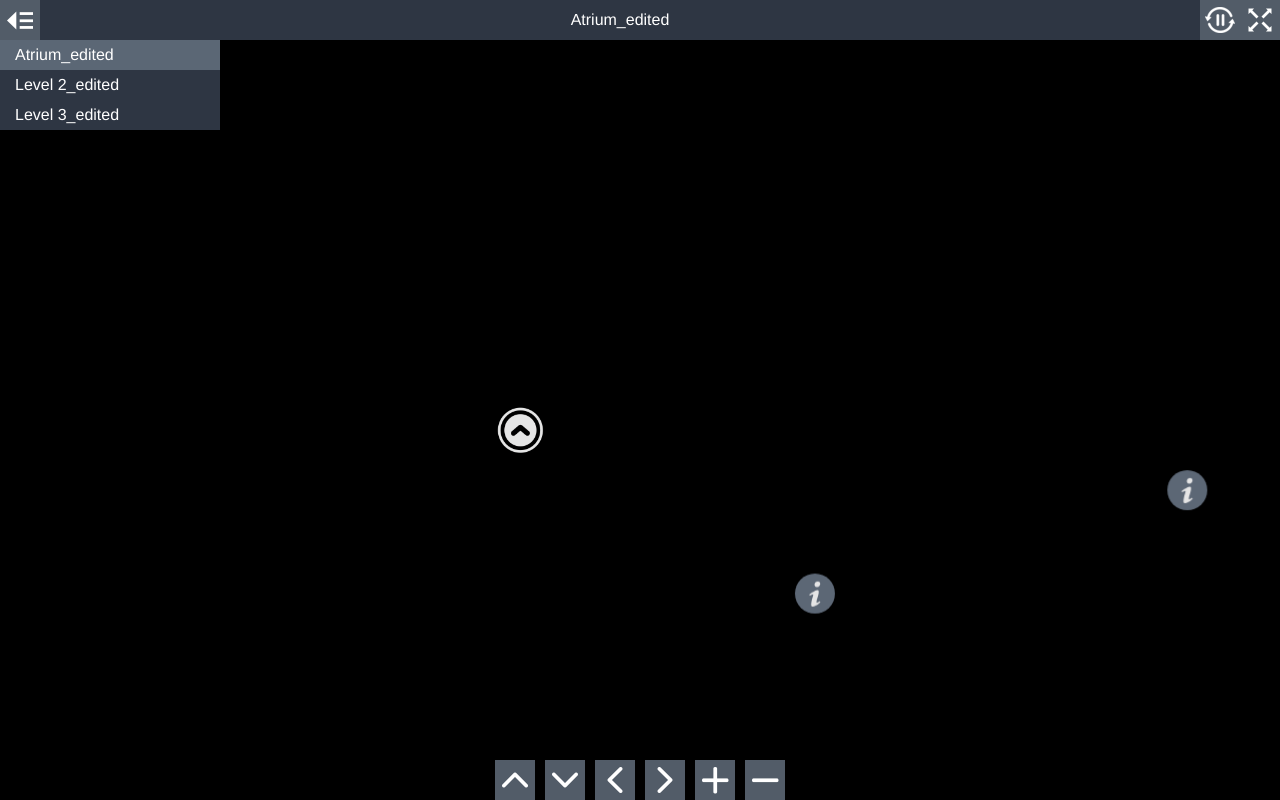
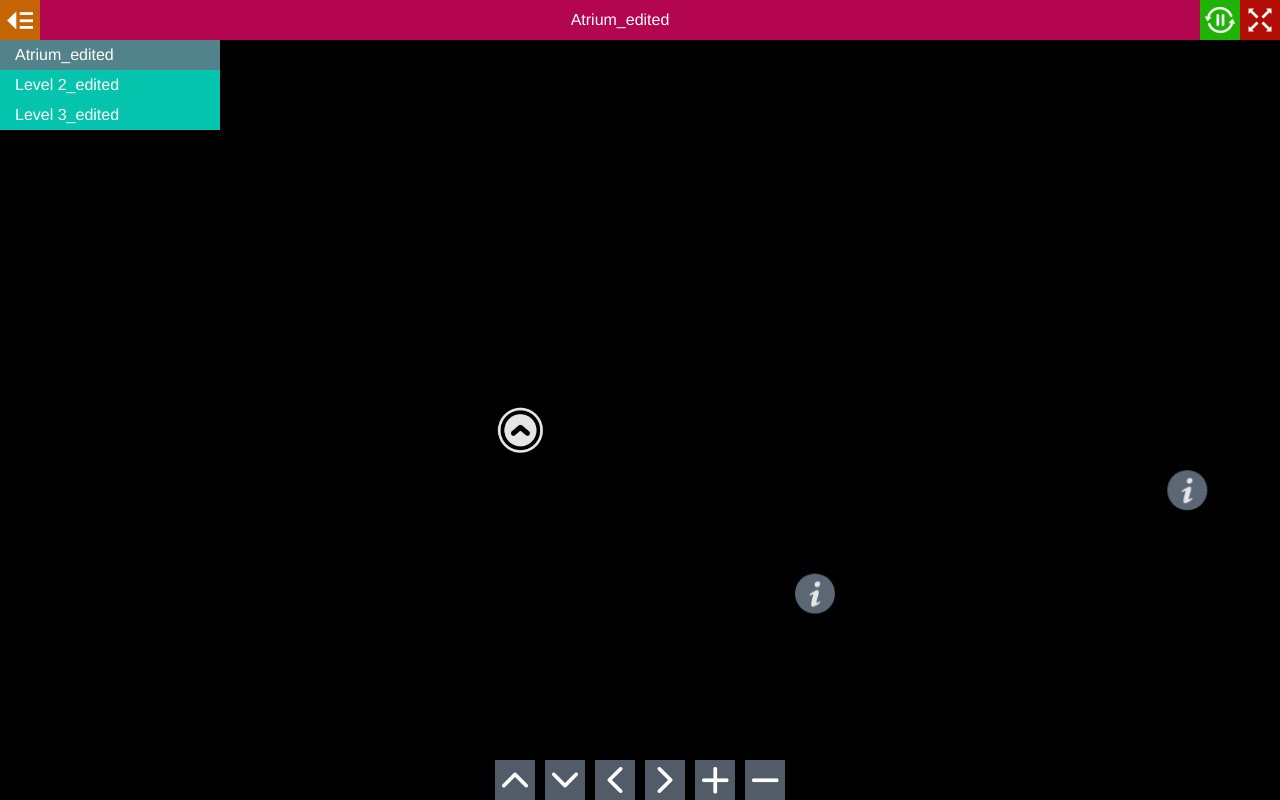
Before and after one commit to Flaredevil1/Assignment-Business-school-web-tour, a plain HTML site: page index.html in a window 1280 px wide. Drawn offline with Linux system fonts and the light colour scheme.

Commit message:
Color change
Change color for title bar, full screen toggle, autorotate toggle and scenelist

```diff
--- a/style.css
+++ b/style.css
@@ -79,8 +79,8 @@ body.multiple-scenes.mobile #titleBar {
   height: 100%;
   line-height: 30px;
   padding: 5px;
-  background-color: rgb(58,68,84);
-  background-color: rgba(58,68,84,0.8);
+  background-color: rgb(224,7,101);
+  background-color: rgba(224,7,101,0.8);
   overflow: hidden;
   text-overflow: ellipsis;
   white-space: nowrap;
@@ -103,8 +103,8 @@ body.multiple-scenes.mobile #titleBar {
   width: 40px;
   height: 40px;
   padding: 5px;
-  background-color: rgb(103,115,131);
-  background-color: rgba(103,115,131,0.8);
+  background-color: rgb(224,18,7);
+  background-color: rgba(224,18,7,0.8);
 }
 
 .mobile #fullscreenToggle {
@@ -153,8 +153,8 @@ body.fullscreen-enabled #fullscreenToggle {
   width: 40px;
   height: 40px;
   padding: 5px;
-  background-color: rgb(103,115,131);
-  background-color: rgba(103,115,131,0.8);
+  background-color: rgb(39,224,7);
+  background-color: rgba(39,224,7,0.8);
 }
 
 .mobile #autorotateToggle {
@@ -207,8 +207,8 @@ body.fullscreen-enabled.mobile #autorotateToggle {
   width: 40px;
   height: 40px;
   padding: 5px;
-  background-color: rgb(103,115,131);
-  background-color: rgba(103,115,131,0.8);
+  background-color: rgb(245,125,5);
+  background-color: rgba(245,125,5,0.8);
 }
 
 .mobile #sceneListToggle {
@@ -273,8 +273,8 @@ body.fullscreen-enabled.mobile #autorotateToggle {
 
 #sceneList .scenes {
   width: 100%;
-  background-color: rgb(58,68,84);
-  background-color: rgba(58,68,84,0.8);
+  background-color: rgb(5,245,217);
+  background-color: rgba(5,245,217,0.8);
 }
 
 .mobile #sceneList {
```
